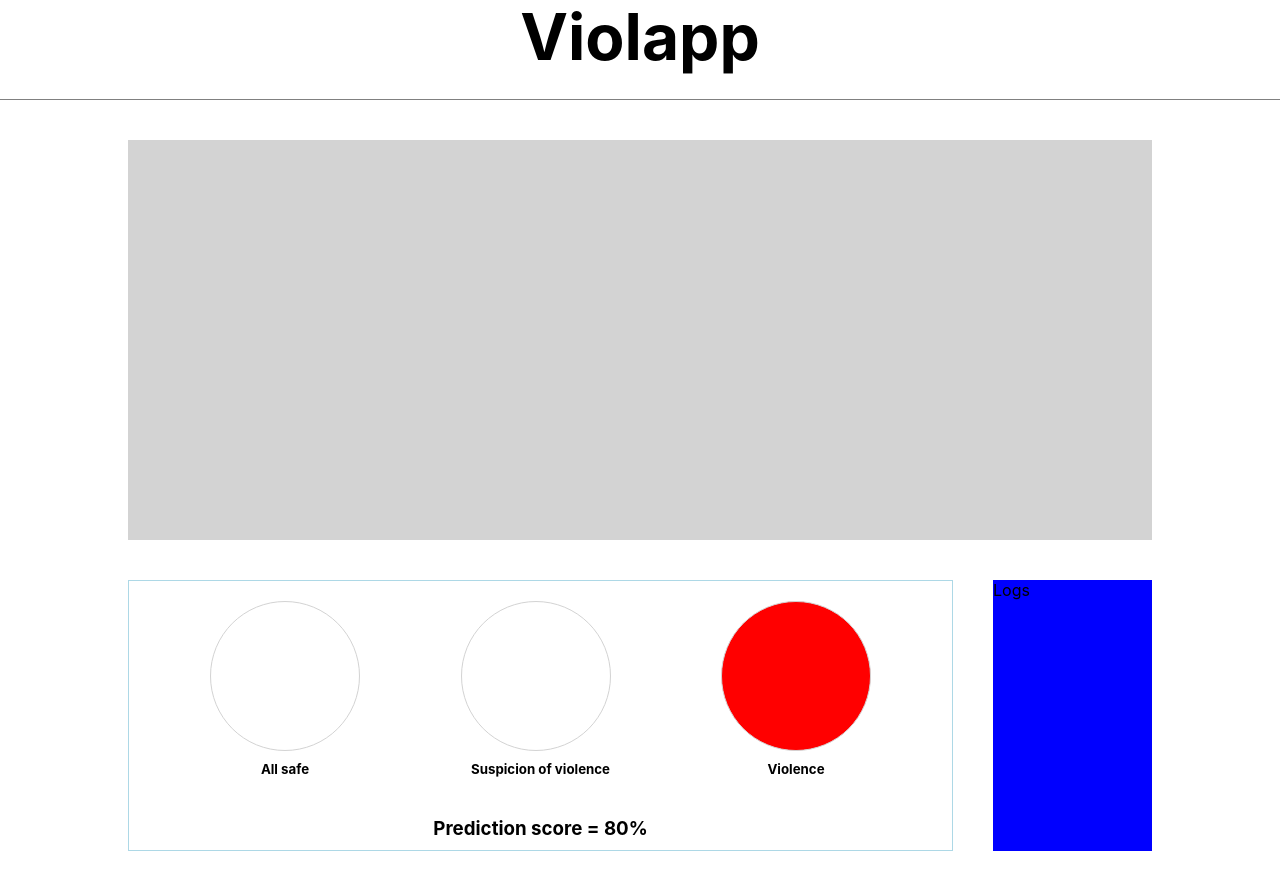
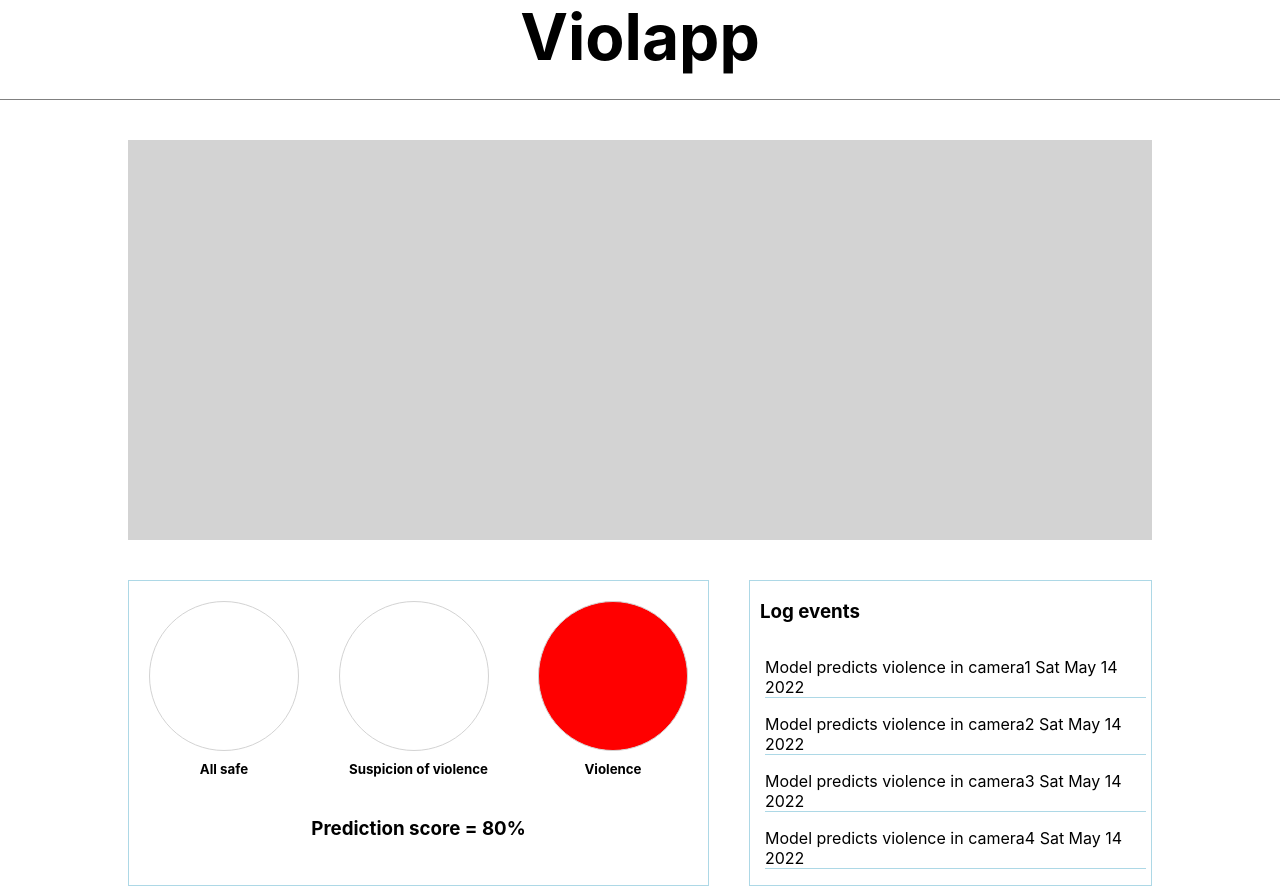
Before and after one commit to dl-final-505/webapp, a Next.js app: page / in a window 1280 px wide. Before the commit the page ends 851 px from the top, so only its background shows below. Built offline with nearby package versions, Linux system fonts and the light colour scheme.

Commit message:
Create LogEntry component

```diff
--- /dev/null
+++ b/components/logEntry/index.tsx
@@ -0,0 +1,18 @@
+import styles from "../../styles/Home.module.css";
+
+interface Props {
+  time: string;
+  source: string;
+}
+
+const LogEntry = ({time, source}: Props) => {
+  const text = `Model predicts violence in ${source} ${time}`;
+
+  return (
+    <p className={styles.logEntry}>
+      {text}
+    </p>
+  );
+};
+
+export default LogEntry;
--- a/components/logs/index.tsx
+++ b/components/logs/index.tsx
@@ -1,7 +1,24 @@
+import { LogEntry as LogEntryModel } from "../../models";
 import styles from "../../styles/Home.module.css";
+import LogEntry from "../logEntry";
 
-const Logs = () => {
-  return <div className={styles.logs}>Logs</div>;
+interface Props {
+  logs: LogEntryModel[];
+}
+
+const Logs = ({logs = []}: Props) => {
+  return (
+    <div className={styles.logs}>
+      <h3>Log events</h3>
+      <div className={styles.logsList}>
+        {logs.map(({time, source}, index) => {
+          return (
+            <LogEntry key={index} source={source} time={time} />
+          );
+        })}
+      </div>
+    </div>
+  );
 };
 
 export default Logs;
--- /dev/null
+++ b/models/index.ts
@@ -0,0 +1,4 @@
+export interface LogEntry {
+  time: string;
+  source: string;
+}
--- a/pages/index.tsx
+++ b/pages/index.tsx
@@ -5,7 +5,15 @@ import Header from '../components/header'
 import Logs from '../components/logs'
 import TrafficLight from '../components/trafficLight'
 import Video from '../components/video'
+import { LogEntry } from '../models'
 import styles from '../styles/Home.module.css'
+
+const logs: LogEntry[] = [
+  {source: "camera1", time: new Date().toDateString()},
+  {source: "camera2", time: new Date().toDateString()},
+  {source: "camera3", time: new Date().toDateString()},
+  {source: "camera4", time: new Date().toDateString()},
+]
 
 const Home: NextPage = () => {
   return (
@@ -20,7 +28,7 @@ const Home: NextPage = () => {
       <div className={styles.mainContainer}>
         <Video />
         <TrafficLight prediction={0.8}/>
-        <Logs />
+        <Logs logs={logs}/>
       </div>
     </div>
   );
--- a/styles/Home.module.css
+++ b/styles/Home.module.css
@@ -116,24 +116,21 @@
 }
 
 .mainContainer {
-  /* padding: 0 100px; */
   width: 80%;
   margin: auto;
   display: grid;
   grid-template-areas:
     'video video video'
     'video video video'
-    'video video video'
     'trafficLight trafficLight logs';
   gap: 40px;
-  /* height: 700px; */
 }
 
 .video {
   margin-top: 40px;
   background-color: lightgray;
   grid-area: video;
-  height: 400px;
+  min-height: 400px;
 }
 
 .trafficLight {
@@ -167,7 +164,18 @@
 
 .logs {
   grid-area: logs;
-  background-color: blue;
+  border: 1px solid lightblue;
+  padding-left: 10px;
+}
+
+.logsList {
+  overflow-y: auto;
+  max-height: 250px;
+  padding: 0 5px;
+}
+
+.logEntry {
+  border-bottom: 1px solid lightblue;
 }
 
 @media (max-width: 600px) {
```
